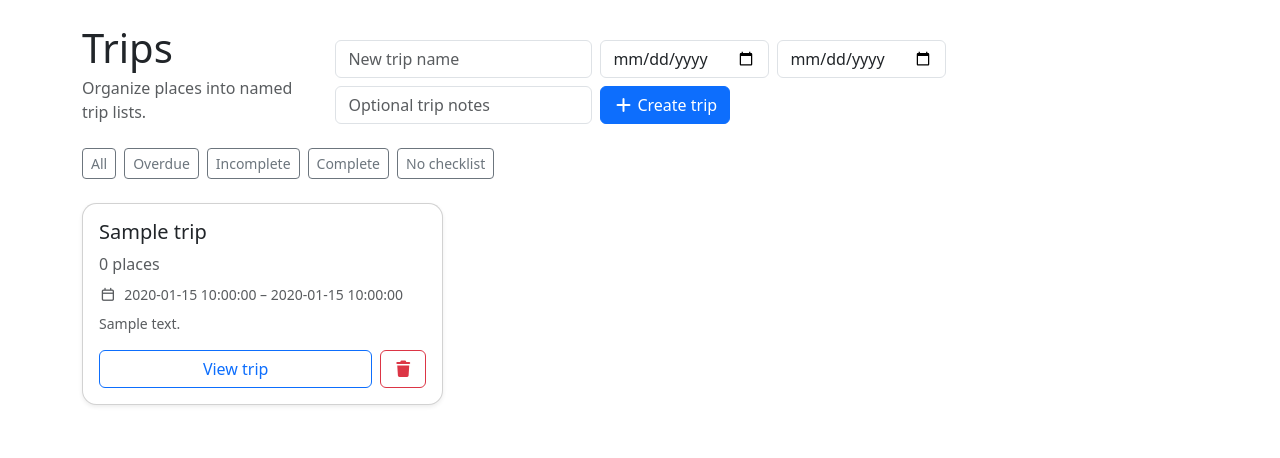
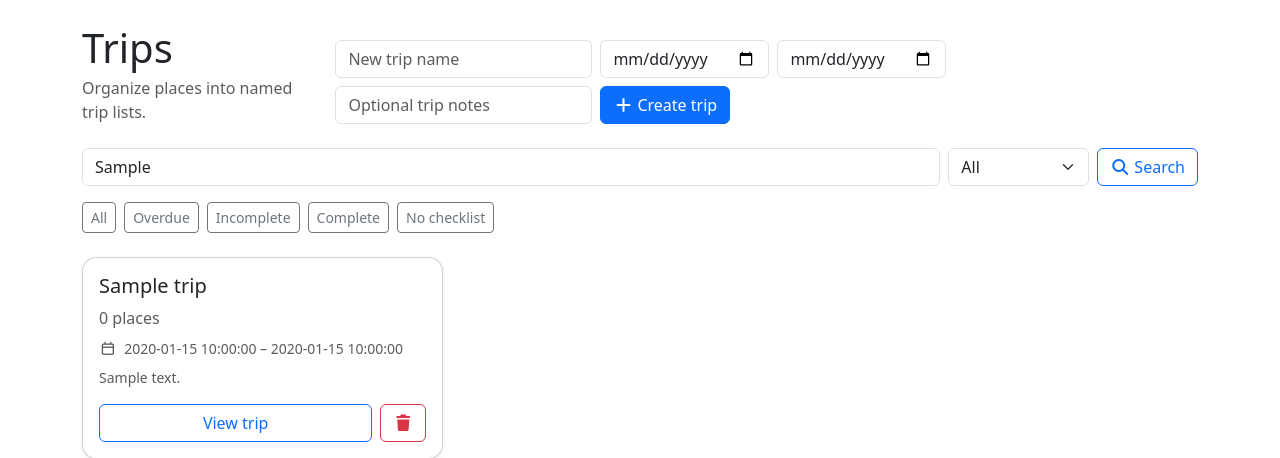
Before and after one commit to drakeg/vlog_travel_finder, a Python web app: template templates/public/trips.html in a window 1280 px wide. Shown: the part 73-531 px from the top of the page. Run offline with Jinja, Linux system fonts and the light colour scheme; the template is opened without the code that fills it: most values are stand-ins (such as "Sample title", 1, 10 or a date in 2020); grey boxes marked "Sample" are stand-in pictures.

Commit message:
feat: add trip search controls

```diff
--- a/templates/public/trips.html
+++ b/templates/public/trips.html
@@ -20,6 +20,39 @@
     </form>
   </div>
 
+  <form method="get" action="{{ url_for('public.trips') }}" class="row g-2 mb-3" role="search">
+    <div class="col-12 col-md">
+      <label class="visually-hidden" for="trip-search">Search trips</label>
+      <input
+        class="form-control"
+        id="trip-search"
+        type="search"
+        name="q"
+        value="{{ trip_search }}"
+        placeholder="Search trip names or notes"
+      />
+    </div>
+    <div class="col-6 col-md-auto">
+      <select class="form-select" name="prep" aria-label="Preparation status">
+        {% set filters = [
+          ("all", "All"),
+          ("overdue", "Overdue"),
+          ("incomplete", "Incomplete"),
+          ("complete", "Complete"),
+          ("none", "No checklist")
+        ] %}
+        {% for value, label in filters %}
+          <option value="{{ value }}" {% if prep_filter == value %}selected{% endif %}>{{ label }}</option>
+        {% endfor %}
+      </select>
+    </div>
+    <div class="col-6 col-md-auto d-grid">
+      <button class="btn btn-outline-primary" type="submit">
+        <i class="fa-solid fa-magnifying-glass me-1"></i>Search
+      </button>
+    </div>
+  </form>
+
   <div class="d-flex gap-2 flex-wrap mb-4" aria-label="Trip preparation filters">
     {% set filters = [
       ("all", "All"),
@@ -31,7 +64,7 @@
     {% for value, label in filters %}
       <a
         class="btn btn-sm {% if prep_filter == value %}btn-primary{% else %}btn-outline-secondary{% endif %}"
-        href="{{ url_for('public.trips', prep=value) }}"
+        href="{{ url_for('public.trips', prep=value, q=trip_search or None) }}"
       >{{ label }}</a>
     {% endfor %}
   </div>
@@ -93,8 +126,8 @@
   {% else %}
     <div class="card shadow-sm">
       <div class="card-body">
-        {% if prep_filter != "all" %}
-          <p class="mb-0">No trips match the selected preparation filter.</p>
+        {% if trip_search or prep_filter != "all" %}
+          <p class="mb-0">No trips match the current search or preparation filter.</p>
         {% else %}
           <p class="mb-0">No trips yet. Create one above, then add places from any place detail page.</p>
         {% endif %}
```
